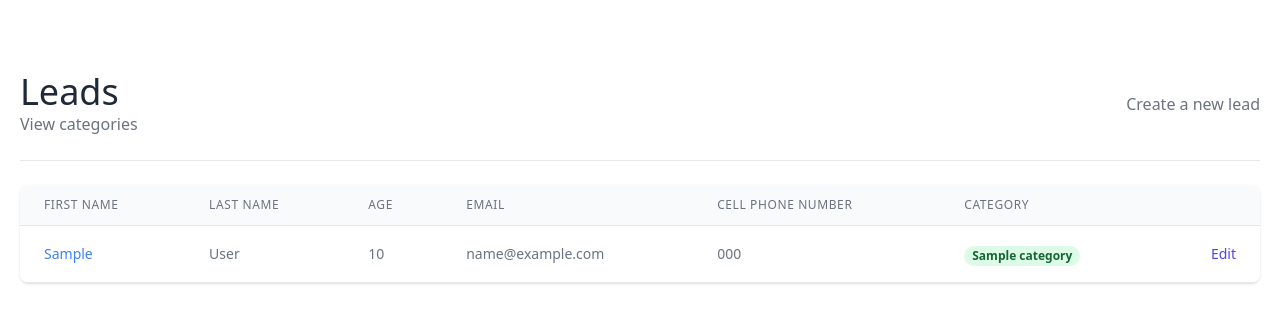
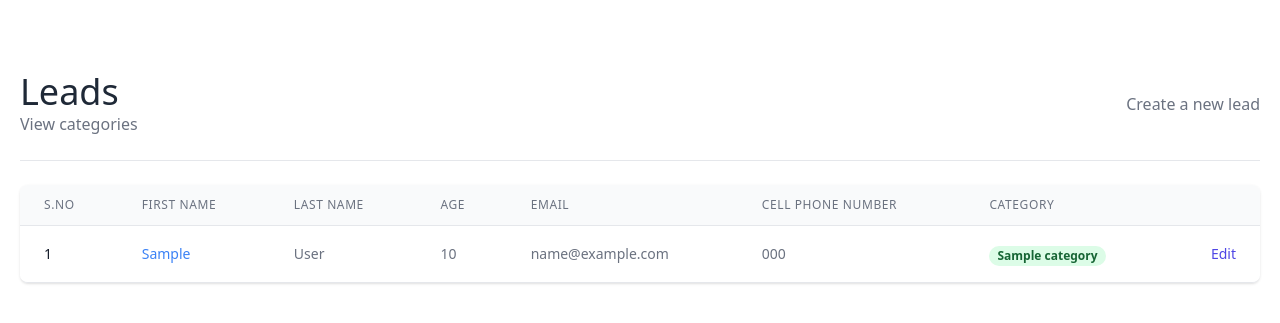
Before and after one commit to Abhijay-Sharma/ABJ_CRM, a Django app: page /leads/ in a window 1280 px wide. Shown: the part 136-459 px from the top of the page. Run offline with Django 5.2, Linux system fonts and the light colour scheme; a user stored in the database is signed in; tables that the repository leaves empty hold one stand-in row (values such as "Sample post"); some libraries are stand-ins or nearby versions.

Commit message:
Added SNO to table

```diff
--- a/leads/management/commands/fetch_meta_leads.py
+++ b/leads/management/commands/fetch_meta_leads.py
@@ -13,7 +13,7 @@ class Command(BaseCommand):
     help = 'Fetch Meta leads and save to Lead model'
 
     def handle(self, *args, **kwargs):
-        url = f'https://graph.facebook.com/v23.0/{FORM_ID_VIDEO}/leads'
+        url = f'https://graph.facebook.com/v23.0/{FORM_ID}/leads'
         params = {
             'access_token': ACCESS_TOKEN,
             'fields': 'created_time,field_data',
--- a/leads/templates/leads/lead_list.html
+++ b/leads/templates/leads/lead_list.html
@@ -28,6 +28,9 @@
                     <thead class="bg-gray-50">
                         <tr>
                             <th scope="col" class="px-6 py-3 text-left text-xs font-medium text-gray-500 uppercase tracking-wider">
+                                S.No
+                            </th>
+                            <th scope="col" class="px-6 py-3 text-left text-xs font-medium text-gray-500 uppercase tracking-wider">
                             First Name
                             </th>
                             <th scope="col" class="px-6 py-3 text-left text-xs font-medium text-gray-500 uppercase tracking-wider">
@@ -53,6 +56,9 @@
                     <tbody>
                         {% for lead in object_list %}
                             <tr class="bg-white">
+                                <td class="px-6 py-4 whitespace-nowrap text-sm font-medium text-gray-900">
+                                    {{ forloop.counter }}
+                                </td>
                                 <td class="px-6 py-4 whitespace-nowrap text-sm font-medium text-gray-900">
                                     <a class="text-blue-500 hover:text-blue-800" href="{% url 'leads:lead-detail' lead.pk %}">{{ lead.first_name }}</a>
                                 </td>
```
